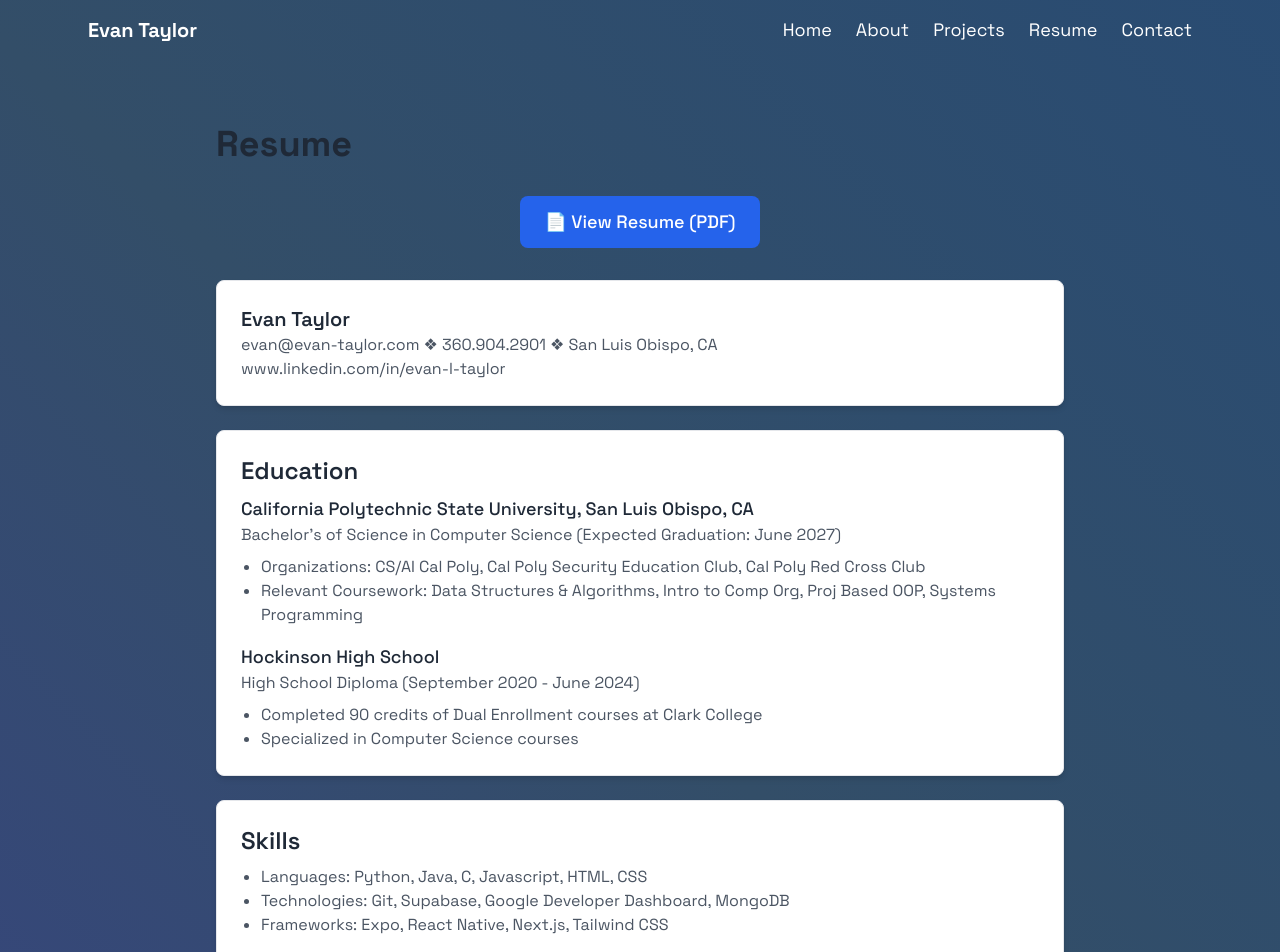
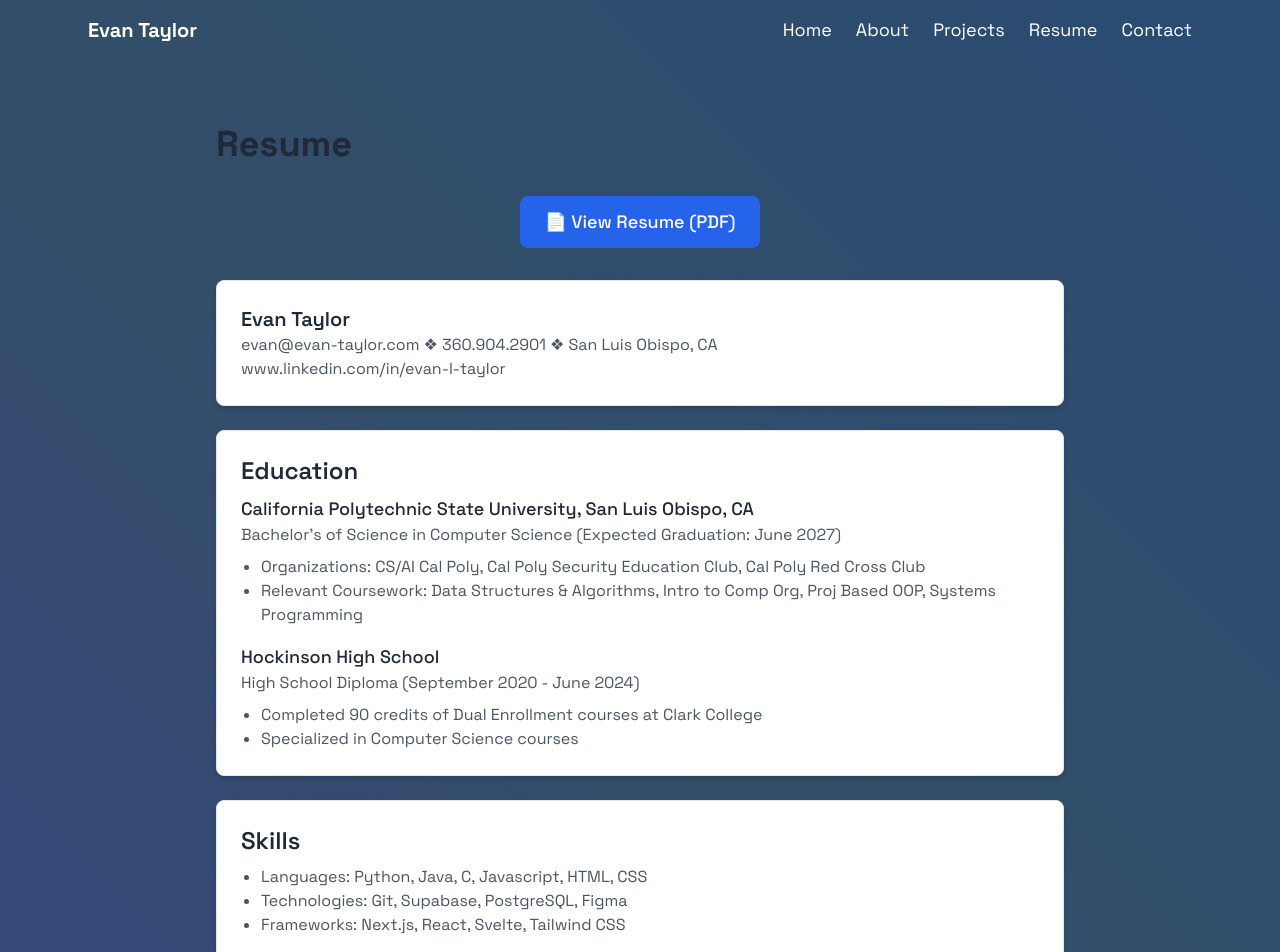
Before and after one commit to evan-taylor/Website, a SvelteKit app: page /resume in a window 1280 px wide. Shown: the top 952 px of the page. Built offline with nearby package versions, Linux system fonts and the light colour scheme.

Commit message:
Update skills section

```diff
--- a/src/routes/resume/+page.svelte
+++ b/src/routes/resume/+page.svelte
@@ -43,8 +43,8 @@
     <h2 class="text-2xl font-semibold text-gray-800 dark:text-white">Skills</h2>
     <ul class="list-disc pl-5 mt-2 text-gray-600 dark:text-gray-300">
       <li>Languages: Python, Java, C, Javascript, HTML, CSS</li>
-      <li>Technologies: Git, Supabase, Google Developer Dashboard, MongoDB</li>
-      <li>Frameworks: Expo, React Native, Next.js, Tailwind CSS</li>
+      <li>Technologies: Git, Supabase, PostgreSQL, Figma</li>
+      <li>Frameworks: Next.js, React, Svelte, Tailwind CSS</li>
     </ul>
   </section>
 
```
Also changed, not shown: 1 other file (tests, documents, lock files or other folders).
